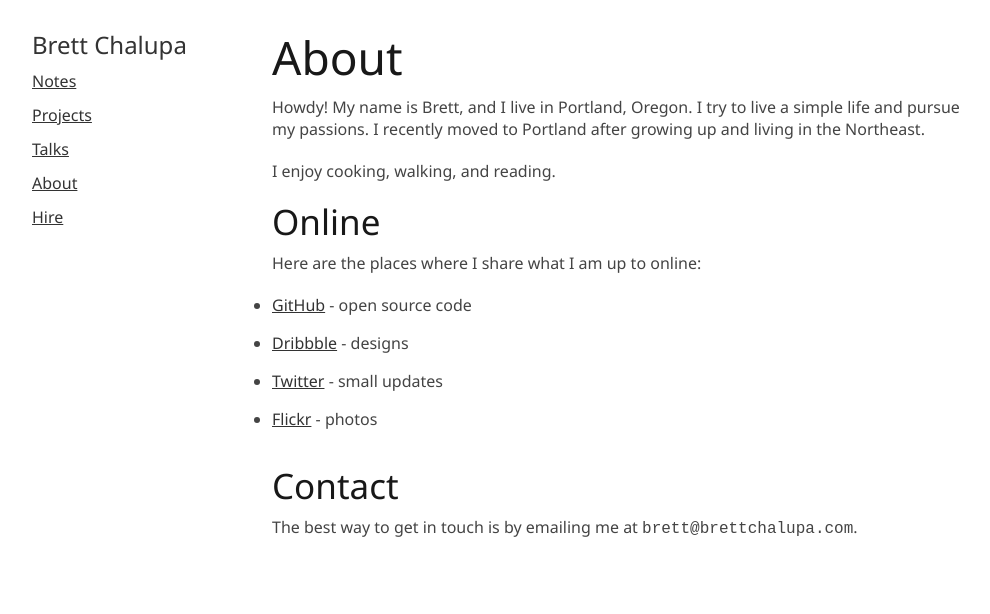
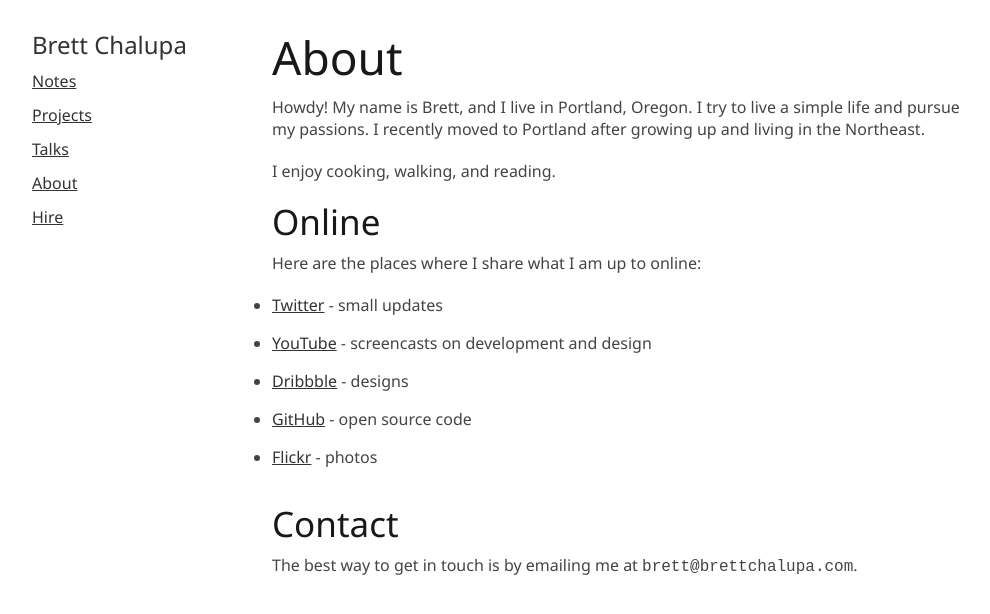
Before and after one commit to brettchalupa/brettchalupa.github.io, a Jekyll site: the page built from about.md, in a window 1280 px wide. Shown: the top 614 px of the page, without its empty margins (138-1128 px from the left). Built offline with Jekyll 4.4.1, drawn with Linux system fonts in a browser that asks for light colours; a script that is not in the unit is left out.

Commit message:
Add YouTube to About page links
This makes it easier for folks to find my YouTube channel where I have
been adding screencasts.

```diff
--- a/about.md
+++ b/about.md
@@ -15,9 +15,10 @@ I enjoy cooking, walking, and reading.
 
 Here are the places where I share what I am up to online:
 
+- [Twitter](https://twitter.com/brettchalupa) - small updates
+- [YouTube](https://www.youtube.com/channel/UCY3iHJtwVmPlwQOgTvh0H5g) - screencasts on development and design
+- [Dribbble](https://dribbble.com/brettchalupa) - designs
 - [GitHub](https://github.com/brettchalupa) - open source code
-- [Dribbble](https://dribbble.com/brettchalupa) - designs
-- [Twitter](https://twitter.com/brettchalupa) - small updates
 - [Flickr](https://www.flickr.com/photos/brettchalupa/) - photos
 
 ## Contact
```
